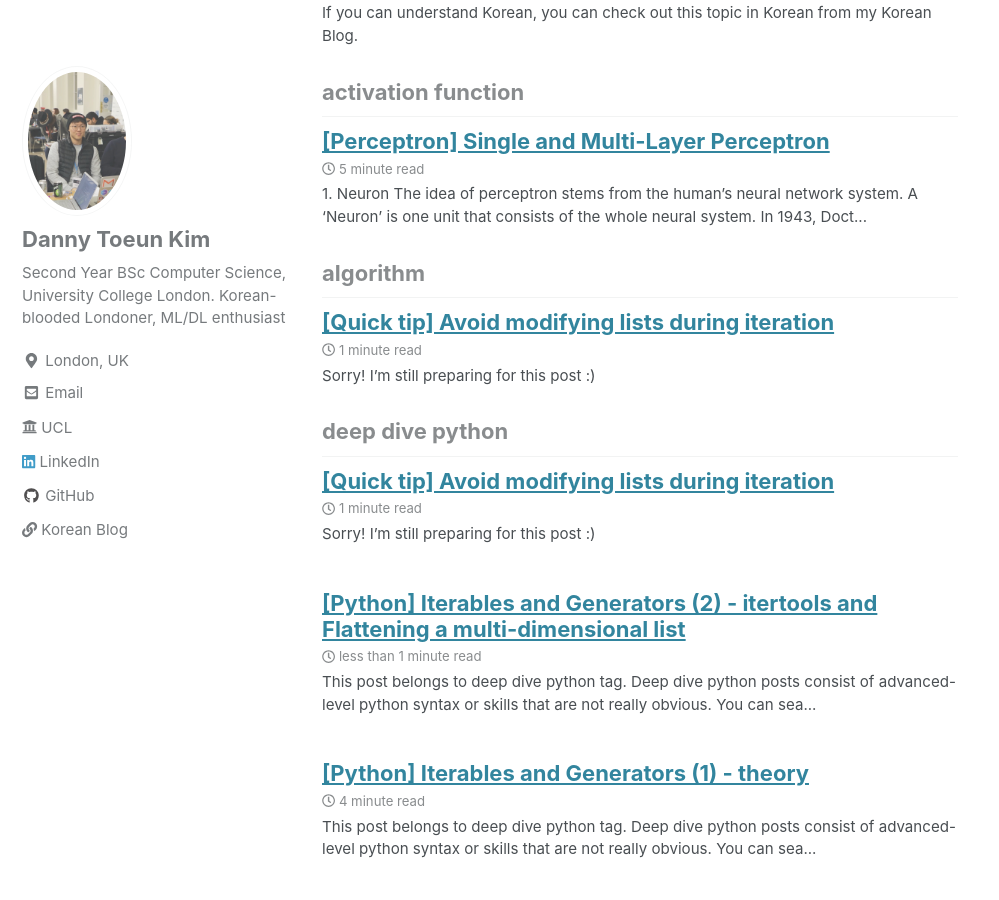
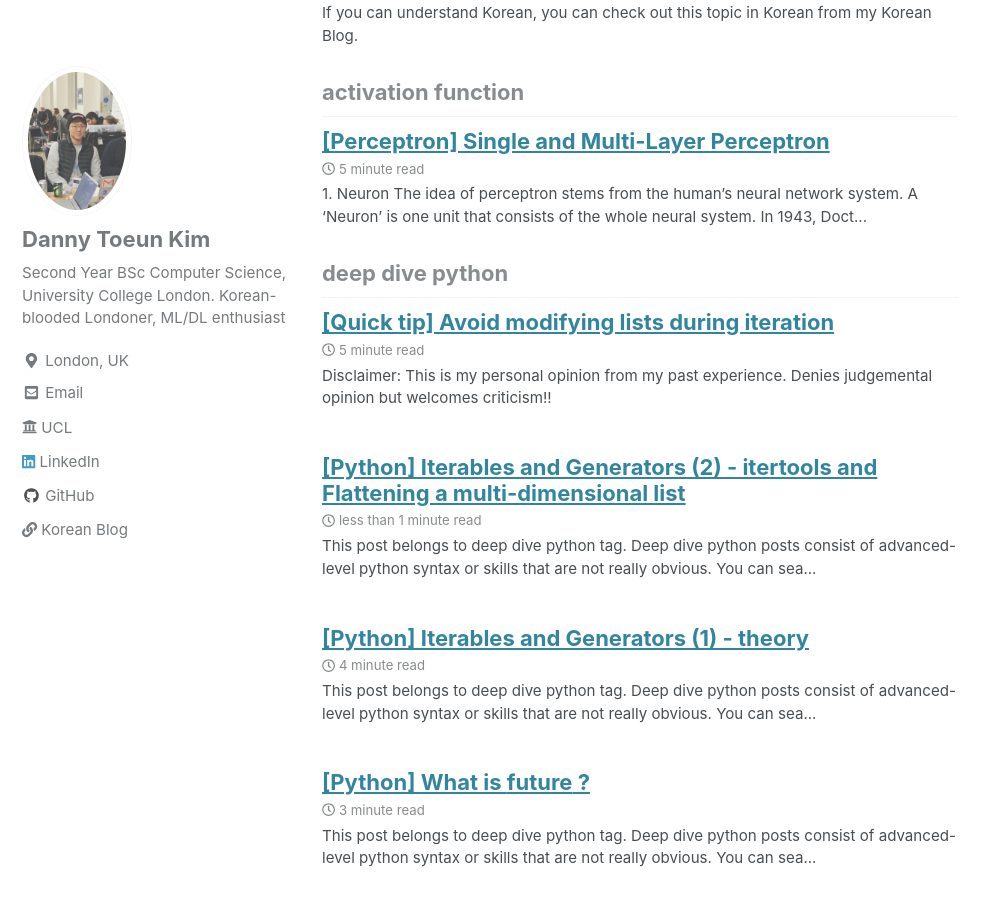
Before and after one commit to kimdanny/blog, a Jekyll site: the page built from _pages/tag-archive.html, in a window 1280 px wide and 900 px high, scrolled down 327 px. Shown: the whole window, without its empty margins (0-999 px from the left). Built offline with Jekyll 4.4.1, drawn with Linux system fonts in a browser that asks for light colours; cached includes are drawn as plain includes; nearby versions of some CDN libraries; some of the changed lines change nothing that is shown.

Commit message:
modify lists in loop

````diff
--- a/_posts/programming/2019-09-03-avoid-modifying-list-in-loop.md
+++ b/_posts/programming/2019-09-03-avoid-modifying-list-in-loop.md
@@ -4,30 +4,137 @@
   - programming
 tags:
   - deep dive python
-  - algorithm
 toc: true
 toc_label: "Table of Contents"
 toc_icon: "cog"
 ---
+Disclaimer: This is my personal opinion from my past experience.
+Denies judgemental opinion but welcomes criticism!!
+
+## 1. Bad Programming style that I had in the past
+While programming, at a really high chance, we encounter a situation that we need to modify a list.
+For example, we often check a certain condition(s) of each element in the list while looping through the list.
+Once the condition has met, it is really easy for programmers to modify the list in whatever way they want to, **inside the looping statement**.
+We can add or remove some elements in the list. Even worse, in some languages you can delete the entire object of the element in the list while looping through it.
+The following consequence is that **you mess around with an index arrangement**.
+The byproduct you made as a result of the bad coding style costs a lot, especially when the loop is huge and does complex operations.
+Hate Debugging!! innit!
+
+Let me show you one of my past solution from LeetCode problem:
+(It was about sorting array by parity. Given an array A of non-negative integers,
+i had to return an array consisting of all the even elements of A, followed by all the odd elements of A)
+
+```python
+def sortArrayByParity(A):
+    for i in range(len(A)):
+        if A[i]%2==0:
+            A.insert(0, A[i])
+            # can do either del or remove
+            del A[i+1]
+            # A.remove(A[i+1])
+    return A
+```
+Of course this works, but this coding style is quite dangerous. Do you see what extra manipulation i had to do because of the dangerous behaviour?
+I had to delete (i+1)th element instead of (i)th element. This can be seen as an easy manipulation, but it's only because this problem was simple.
 
 
-Sorry! I'm still preparing for this post :)
+### 1-1. Possible error 1 - function doesn't perform in an intended way
+This example shows clearly that you can easily mess up your list and see an unexpected result after applying function you've defined.
+```python
+def badFuntion(A):
+    """
+    :param A: List[Int]
+    remove an item if it's divisible by 3
+    """
+    for index, item in enumerate(A):
+        print("index: {}, item: {}".format(index, item))
+        if item % 3 == 0:
+            # can do either of these options
+            # A.remove(item)
+            del A[index]
 
+testcase = [-3, 0, 1, 2, 3, 3, 4, 6]
+print("original list:", testcase)
+print("expected list: [1, 2, 4]")
+badFuntion(testcase)
+print("messed up list:", testcase)
+```
+Terminal output:
+```
+original list: [-3, 0, 1, 2, 3, 3, 4, 6]
+expected list: [1, 2, 4]
+index: 0, item: -3
+index: 1, item: 1
+index: 2, item: 2
+index: 3, item: 3
+index: 4, item: 4
+index: 5, item: 6
+messed up list: [0, 1, 2, 3, 4]
+```
+Where has index 6 and 7 gone?
+Why the list still contains 0 and 3, which are divisible by three?
 
-## Bad Programming style that I had in the past
-While programming, at a really high chance, we encounter a situation that we need to modify a list when looping through it.
-For example, we often check some conditions of each element in the list while looping the list. Once the condition has met,
-it is really easy for programmers to modify the list in whatever way we want to, **while looping**.
-We can add or remove some elements in the list. Even worse, in some languages you can delete entire object of the element in the list while looping through it.
-The following consequence is that **you mess up with an index arrangement**.
-The byproduct you made as a result of that bad coding style costs a lot, especially when the loop was huge and complex.
-Hate Debugging!!
-
-Here's one of my past solution code from LeetCode problem:
+### 1-2. Possible error 2 - Index Out of Range
 
 ```python
-
+testcase = [1, 2, 3, 4, 5, 6, 7]
+for i in range(len(testcase)):
+    print(testcase[i], end=' ')
+    if i==2:
+        del testcase[i]
+```
+Terminal output:
+```
+1 2 3 5 6 7 Traceback (most recent call last):
+  File "xxxx.py", line xxx, in <module>
+    print(testcase[i], end=' ')
+IndexError: list index out of range
 ```
 
-## Possible Solution / Alternative for this problem
-Then what other ways can we do??
+## 2. Problem Analysis / Possible Solutions
+
+### 2-1. Problem Analysis - how many times the 'len(testcase)' is called?
+The reason for the above two possible errors are obvious. No need to elaborate. However, there is one thing that is not really obvious.
+When we are using 'range(len(testcase))' inside the for statement, do you know how many times it is called?
+I know, this question is really easy as well. Because it is only called once when you start the loop, it causes those errors.
+If the for loop checks the length of its input data every time it finishes one iteration, why would've those errors be occurred from the beginning?
+
+But can you prove it?
+Not-really-obvious part starts from here (at least i think it is)
+
+You can make function for checking function call and put that into the loop.
+```python
+def check(data):
+    length = len(data)
+    print("called,"+"length:"+str(length))
+    return range(len(data))
+
+testcase = [1, 2, 3, 4, 5, 6, 7]
+for i in check(testcase):
+    print(testcase[i], end=' ')
+    if i==2:
+        del testcase[i]
+```
+Terminal output:
+```
+called,length:7
+1 2 3 5 6 7 Traceback (most recent call last):
+  File "xxxx.py", line xxx, in <module>
+    print(testcase[i], end=' ')
+IndexError: list index out of range
+```
+Now you can see the check function is called only once upon starting the loop.
+
+### 2-2. Possible Solutions
+In most case, there are plenty of other solutions that does not use modification of list while looping, so just try to avoid doing it if possible.
+The solution you came up with might take up more memory or a bit slower, but i believe it is still worth avoiding modifying a list during iteration for most cases.
+
+Possible solutions are:
+1. List Comprehensions
+2. Try using while loop instead of for loop. (while-loop can be a low-level approach for a for-loop, so you can get a direct control of indices)
+3. Create a new filtered list by appending some elements you need rather than deleting it
+4. Import itertools (only for python) - check [Iterables and Generators(2)](https://kimdanny.github.io/programming/itertools-flattening-list/)
+5. Get separate list that contains indices that has to be removed
+6. Use copy of a list and iterate through it and modify the original
+
+You can see much better code for 'sortByParity' from [my github repo/leetcode/sort-array-by-parity](https://github.com/kimdanny/leet-code/blob/master/Sort_array_by_parity.py)
````
